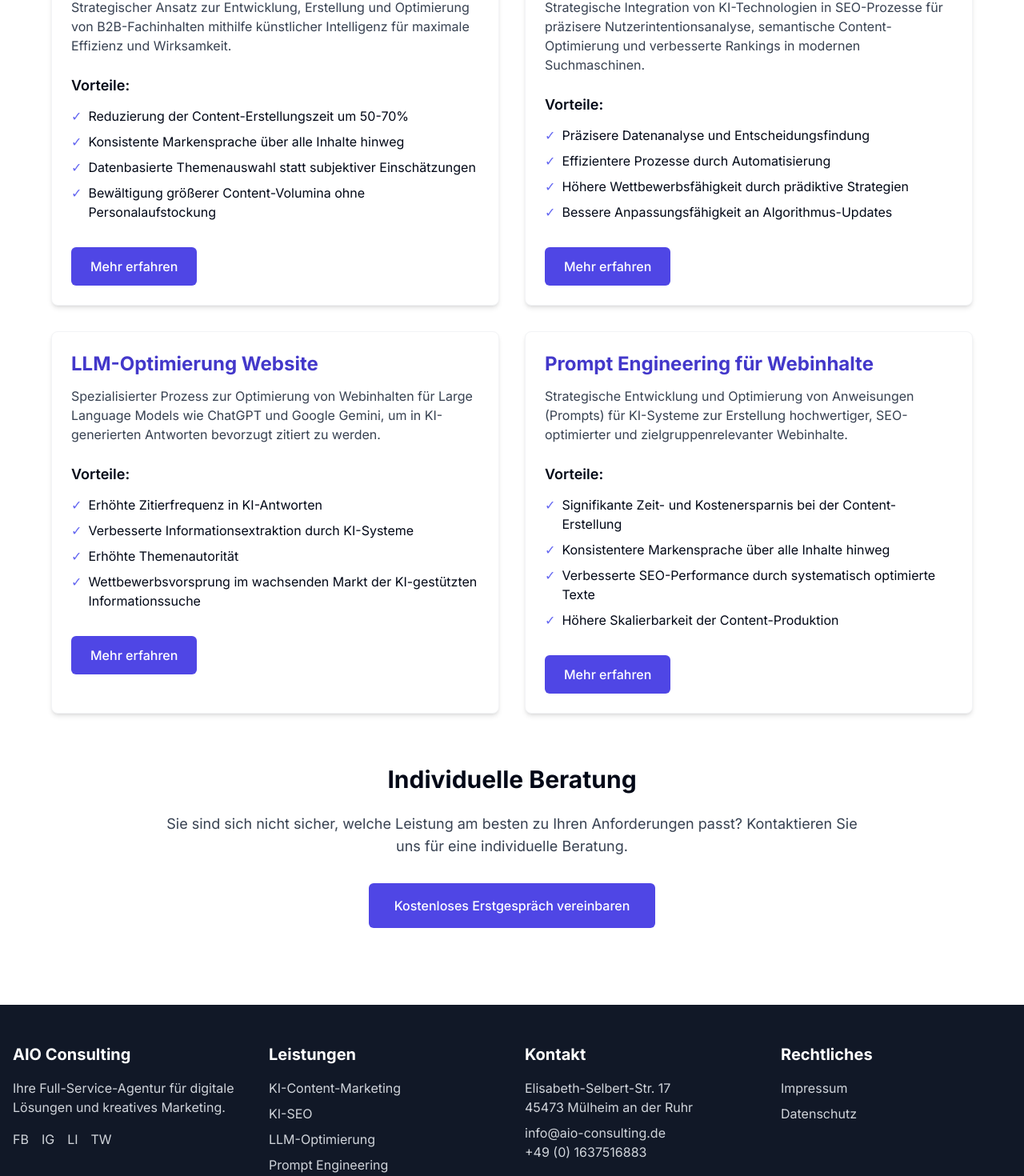
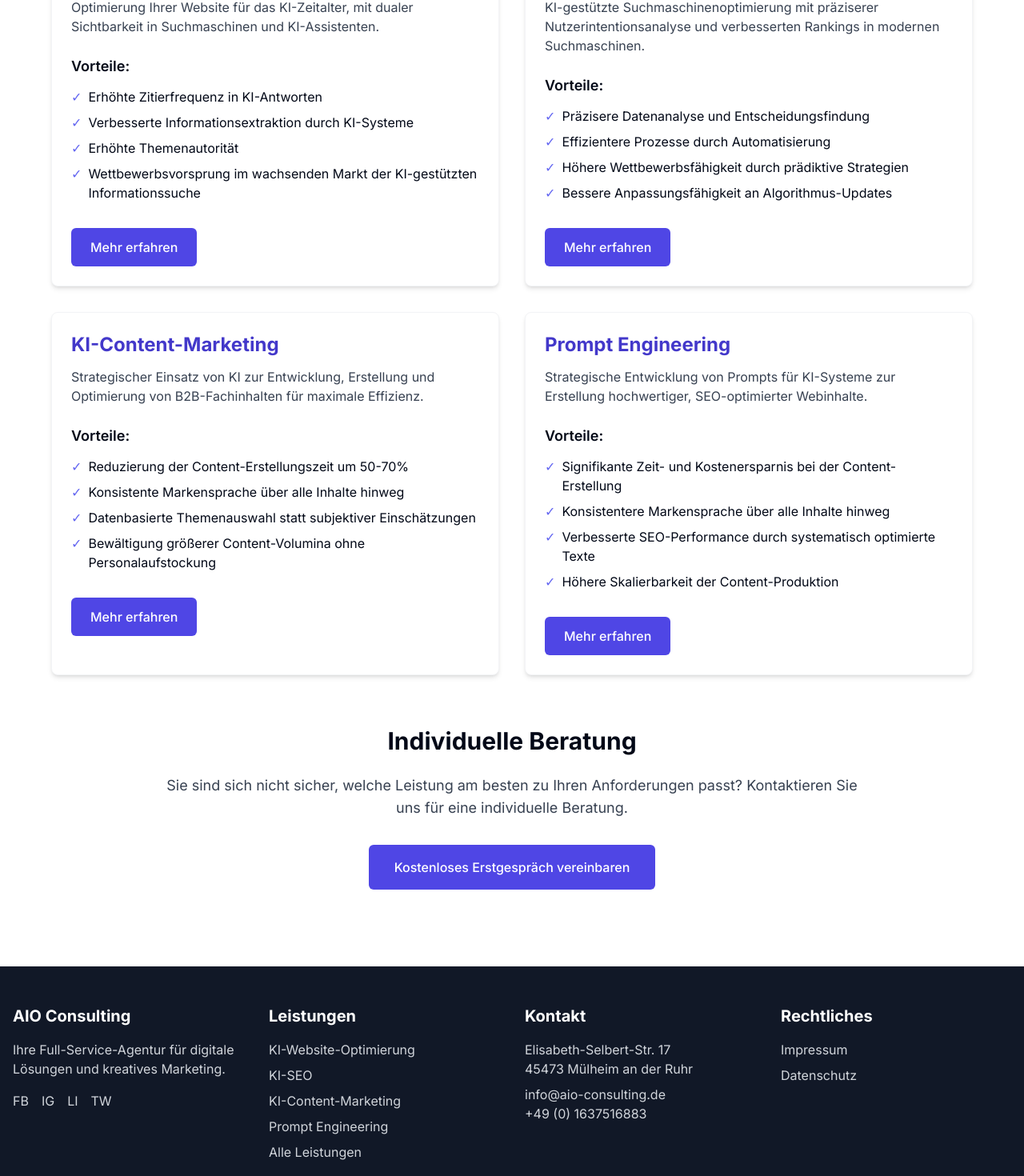
Before and after one commit to hanhoah/aio, a Next.js app: page /leistungen in a window 1280 px wide. Shown: the part 440-1910 px from the top of the page at 80% size. Built offline with nearby package versions, Linux system fonts and the light colour scheme.

Commit message:
Update: Automatischer Commit vor Deployment

```diff
--- a/app/leistungen/page.tsx
+++ b/app/leistungen/page.tsx
@@ -1,58 +1,12 @@
 import React from 'react';
 import { Metadata } from 'next';
 import Link from 'next/link';
+import { services } from '@/data/services';
 
 export const metadata: Metadata = {
   title: 'Unsere Leistungen | AIO Consulting',
   description: 'Entdecken Sie unsere spezialisierten Dienstleistungen für KI-Website-Optimierung, LLM-Optimierung, KI-SEO und Prompt Engineering.',
 };
-
-const services = [
-  {
-    id: 'ki-content-marketing',
-    title: 'KI-Content-Marketing B2B',
-    description: 'Strategischer Ansatz zur Entwicklung, Erstellung und Optimierung von B2B-Fachinhalten mithilfe künstlicher Intelligenz für maximale Effizienz und Wirksamkeit.',
-    benefits: [
-      'Reduzierung der Content-Erstellungszeit um 50-70%',
-      'Konsistente Markensprache über alle Inhalte hinweg',
-      'Datenbasierte Themenauswahl statt subjektiver Einschätzungen',
-      'Bewältigung größerer Content-Volumina ohne Personalaufstockung'
-    ]
-  },
-  {
-    id: 'ki-seo',
-    title: 'KI-gestützte Suchmaschinenoptimierung',
-    description: 'Strategische Integration von KI-Technologien in SEO-Prozesse für präzisere Nutzerintentionsanalyse, semantische Content-Optimierung und verbesserte Rankings in modernen Suchmaschinen.',
-    benefits: [
-      'Präzisere Datenanalyse und Entscheidungsfindung',
-      'Effizientere Prozesse durch Automatisierung',
-      'Höhere Wettbewerbsfähigkeit durch prädiktive Strategien',
-      'Bessere Anpassungsfähigkeit an Algorithmus-Updates'
-    ]
-  },
-  {
-    id: 'llm-optimierung',
-    title: 'LLM-Optimierung Website',
-    description: 'Spezialisierter Prozess zur Optimierung von Webinhalten für Large Language Models wie ChatGPT und Google Gemini, um in KI-generierten Antworten bevorzugt zitiert zu werden.',
-    benefits: [
-      'Erhöhte Zitierfrequenz in KI-Antworten',
-      'Verbesserte Informationsextraktion durch KI-Systeme',
-      'Erhöhte Themenautorität',
-      'Wettbewerbsvorsprung im wachsenden Markt der KI-gestützten Informationssuche'
-    ]
-  },
-  {
-    id: 'prompt-engineering',
-    title: 'Prompt Engineering für Webinhalte',
-    description: 'Strategische Entwicklung und Optimierung von Anweisungen (Prompts) für KI-Systeme zur Erstellung hochwertiger, SEO-optimierter und zielgruppenrelevanter Webinhalte.',
-    benefits: [
-      'Signifikante Zeit- und Kostenersparnis bei der Content-Erstellung',
-      'Konsistentere Markensprache über alle Inhalte hinweg',
-      'Verbesserte SEO-Performance durch systematisch optimierte Texte',
-      'Höhere Skalierbarkeit der Content-Produktion'
-    ]
-  }
-];
 
 export default function ServicesPage() {
   return (
@@ -77,7 +31,7 @@ export default function ServicesPage() {
 
                 <h3 className="font-semibold text-lg mb-3">Vorteile:</h3>
                 <ul className="space-y-2 mb-6">
-                  {service.benefits.map((benefit, index) => (
+                  {service.benefits?.map((benefit, index) => (
                     <li key={index} className="flex items-start">
                       <span className="text-indigo-500 mr-2">✓</span>
                       <span>{benefit}</span>
--- a/components/layout/footer.tsx
+++ b/components/layout/footer.tsx
@@ -3,6 +3,7 @@
 import React from "react"
 import Link from "next/link"
 import getLegalData from "@/lib/legal"
+import { services } from "@/data/services"
 
 const Footer = () => {
   const legal = getLegalData();
@@ -81,38 +82,16 @@ const Footer = () => {
           <div>
             <h3 className="text-xl font-bold mb-4">Leistungen</h3>
             <ul className="space-y-2">
-              <li>
-                <Link
-                  href="/leistungen/ki-content-marketing"
-                  className="text-gray-300 hover:text-white transition-colors"
-                >
-                  KI-Content-Marketing
-                </Link>
-              </li>
-              <li>
-                <Link
-                  href="/leistungen/ki-seo"
-                  className="text-gray-300 hover:text-white transition-colors"
-                >
-                  KI-SEO
-                </Link>
-              </li>
-              <li>
-                <Link
-                  href="/leistungen/llm-optimierung"
-                  className="text-gray-300 hover:text-white transition-colors"
-                >
-                  LLM-Optimierung
-                </Link>
-              </li>
-              <li>
-                <Link
-                  href="/leistungen/prompt-engineering"
-                  className="text-gray-300 hover:text-white transition-colors"
-                >
-                  Prompt Engineering
-                </Link>
-              </li>
+              {services.map(service => (
+                <li key={service.id}>
+                  <Link
+                    href={service.link}
+                    className="text-gray-300 hover:text-white transition-colors"
+                  >
+                    {service.title}
+                  </Link>
+                </li>
+              ))}
               <li>
                 <Link
                   href="/leistungen"
--- a/components/layout/header.tsx
+++ b/components/layout/header.tsx
@@ -5,6 +5,7 @@ import Link from "next/link"
 import { Menu, X, ChevronDown } from "lucide-react"
 import { Button } from "@/components/ui/button"
 import { cn } from "@/lib/utils"
+import { services } from "@/data/services"
 
 const Header = () => {
   const [isMenuOpen, setIsMenuOpen] = useState(false)
@@ -78,13 +79,11 @@ const NavLinks = ({ className, onClick, isMobile = false }: NavLinksProps) => {
     }
   }, [isMobile])
 
-  // Services dropdown items
-  const serviceItems = [
-    { href: "/leistungen/ki-content-marketing", label: "KI-Content-Marketing" },
-    { href: "/leistungen/ki-seo", label: "KI-SEO" },
-    { href: "/leistungen/llm-optimierung", label: "LLM-Optimierung" },
-    { href: "/leistungen/prompt-engineering", label: "Prompt Engineering" }
-  ]
+  // Services dropdown items - dynamically generated from services data
+  const serviceItems = services.map(service => ({
+    href: service.link,
+    label: service.title
+  }))
 
   // Toggle dropdown for mobile
   const handleServicesToggle = () => {
--- a/components/sections/services.tsx
+++ b/components/sections/services.tsx
@@ -1,16 +1,10 @@
 import React from "react"
-import {
-  Globe,
-  SmartphoneIcon,
-  BarChart3,
-  Search,
-  BrainCircuit,
-  ChevronRight
-} from "lucide-react"
+import { ChevronRight } from "lucide-react"
 import { Button } from "@/components/ui/button"
 import Link from "next/link"
+import { services as servicesData } from "@/data/services"
 
-type ServiceProps = {
+interface ServiceCardProps {
   icon: React.ReactNode
   title: string
   description: string
@@ -18,7 +12,7 @@ type ServiceProps = {
   isHighlighted?: boolean
 }
 
-const ServiceCard = ({ icon, title, description, link, isHighlighted = false }: ServiceProps) => {
+const ServiceCard = ({ icon, title, description, link, isHighlighted = false }: ServiceCardProps) => {
   return (
     <div className={`p-6 rounded-xl shadow-md border hover:shadow-xl hover:-translate-y-1 transition-all duration-300 group ${
       isHighlighted
@@ -44,39 +38,11 @@ const ServiceCard = ({ icon, title, description, link, isHighlighted = false }:
 }
 
 const Services = () => {
-  const services = [
-    {
-      icon: <BrainCircuit size={28} />,
-      title: "KI-Website-Optimierung",
-      description: "Optimierung Ihrer Website für das KI-Zeitalter, mit dualer Sichtbarkeit in Suchmaschinen und KI-Assistenten.",
-      link: "/leistungen/llm-optimierung",
-      isHighlighted: true
-    },
-    {
-      icon: <Search size={28} />,
-      title: "KI-SEO",
-      description: "KI-gestützte Suchmaschinenoptimierung mit präziserer Nutzerintentionsanalyse und verbesserten Rankings in modernen Suchmaschinen.",
-      link: "/leistungen/ki-seo"
-    },
-    {
-      icon: <Globe size={28} />,
-      title: "LLM-Optimierung",
-      description: "Spezialisierte Optimierung von Webinhalten für Large Language Models wie ChatGPT und Google Gemini.",
-      link: "/leistungen/llm-optimierung"
-    },
-    {
-      icon: <BarChart3 size={28} />,
-      title: "KI-Content-Marketing",
-      description: "Strategischer Einsatz von KI zur Entwicklung, Erstellung und Optimierung von B2B-Fachinhalten für maximale Effizienz.",
-      link: "/leistungen/ki-content-marketing"
-    },
-    {
-      icon: <SmartphoneIcon size={28} />,
-      title: "Prompt Engineering",
-      description: "Strategische Entwicklung von Prompts für KI-Systeme zur Erstellung hochwertiger, SEO-optimierter Webinhalte.",
-      link: "/leistungen/prompt-engineering"
-    }
-  ]
+  // Prepare the services data with the icon components
+  const services = servicesData.map(service => ({
+    ...service,
+    icon: <service.icon size={28} />
+  }))
 
   return (
     <section id="leistungen" className="py-20 bg-gradient-to-b from-blue-50 via-indigo-50/30 to-white">
@@ -84,15 +50,15 @@ const Services = () => {
         <div className="text-center mb-16">
           <h2 className="text-3xl md:text-4xl font-bold mb-4">Unsere Leistungen</h2>
           <p className="text-xl text-gray-600 max-w-3xl mx-auto">
-            Von der Konzeption bis zur Umsetzung bieten wir Ihnen alle Dienstleistungen aus einer Hand.
-            Spezialisiert auf <span className="text-primary font-medium">KI-basierte Lösungen</span> für die digitale Transformation.
+            Spezialisierte <span className="text-primary font-medium">KI-basierte Lösungen</span> für Ihre Website und Content-Strategie.
+            Optimieren Sie Ihre digitale Präsenz für Suchmaschinen und KI-Assistenten.
           </p>
         </div>
 
-        <div className="grid grid-cols-1 md:grid-cols-2 lg:grid-cols-3 xl:grid-cols-5 gap-6">
-          {services.map((service, index) => (
+        <div className="grid grid-cols-1 md:grid-cols-2 lg:grid-cols-2 xl:grid-cols-4 gap-6">
+          {services.map((service) => (
             <ServiceCard
-              key={index}
+              key={service.id}
               icon={service.icon}
               title={service.title}
               description={service.description}
@@ -104,8 +70,8 @@ const Services = () => {
 
         <div className="mt-16 text-center">
           <Button asChild size="lg">
-            <Link href="/#kontakt">
-              Unverbindliches Beratungsgespräch vereinbaren
+            <Link href="/leistungen">
+              Alle Leistungen entdecken
             </Link>
           </Button>
         </div>
--- /dev/null
+++ b/data/services.ts
@@ -0,0 +1,93 @@
+import {
+  Globe,
+  Search,
+  BrainCircuit,
+  PenSquare
+} from "lucide-react";
+
+export interface ServiceData {
+  id: string;
+  icon: any; // Using any for the Lucide icon component
+  title: string;
+  description: string;
+  link: string;
+  isHighlighted?: boolean;
+  benefits?: string[]; // Optional benefits for the service overview page
+}
+
+/**
+ * Central data source for all services offered by AIO Consulting
+ * This data is used across the website including:
+ * - Homepage service section
+ * - Services overview page
+ * - Navigation menus
+ */
+export const services: ServiceData[] = [
+  {
+    id: "llm-optimierung",
+    icon: BrainCircuit,
+    title: "KI-Website-Optimierung",
+    description: "Optimierung Ihrer Website für das KI-Zeitalter, mit dualer Sichtbarkeit in Suchmaschinen und KI-Assistenten.",
+    link: "/leistungen/llm-optimierung",
+    isHighlighted: true,
+    benefits: [
+      "Erhöhte Zitierfrequenz in KI-Antworten",
+      "Verbesserte Informationsextraktion durch KI-Systeme",
+      "Erhöhte Themenautorität",
+      "Wettbewerbsvorsprung im wachsenden Markt der KI-gestützten Informationssuche"
+    ]
+  },
+  {
+    id: "ki-seo",
+    icon: Search,
+    title: "KI-SEO",
+    description: "KI-gestützte Suchmaschinenoptimierung mit präziserer Nutzerintentionsanalyse und verbesserten Rankings in modernen Suchmaschinen.",
+    link: "/leistungen/ki-seo",
+    benefits: [
+      "Präzisere Datenanalyse und Entscheidungsfindung",
+      "Effizientere Prozesse durch Automatisierung",
+      "Höhere Wettbewerbsfähigkeit durch prädiktive Strategien",
+      "Bessere Anpassungsfähigkeit an Algorithmus-Updates"
+    ]
+  },
+  {
+    id: "ki-content-marketing",
+    icon: Globe,
+    title: "KI-Content-Marketing",
+    description: "Strategischer Einsatz von KI zur Entwicklung, Erstellung und Optimierung von B2B-Fachinhalten für maximale Effizienz.",
+    link: "/leistungen/ki-content-marketing",
+    benefits: [
+      "Reduzierung der Content-Erstellungszeit um 50-70%",
+      "Konsistente Markensprache über alle Inhalte hinweg",
+      "Datenbasierte Themenauswahl statt subjektiver Einschätzungen",
+      "Bewältigung größerer Content-Volumina ohne Personalaufstockung"
+    ]
+  },
+  {
+    id: "prompt-engineering",
+    icon: PenSquare,
+    title: "Prompt Engineering",
+    description: "Strategische Entwicklung von Prompts für KI-Systeme zur Erstellung hochwertiger, SEO-optimierter Webinhalte.",
+    link: "/leistungen/prompt-engineering",
+    benefits: [
+      "Signifikante Zeit- und Kostenersparnis bei der Content-Erstellung",
+      "Konsistentere Markensprache über alle Inhalte hinweg",
+      "Verbesserte SEO-Performance durch systematisch optimierte Texte",
+      "Höhere Skalierbarkeit der Content-Produktion"
+    ]
+  }
+];
+
+/**
+ * Helper function to get a specific service by ID
+ */
+export function getServiceById(id: string): ServiceData | undefined {
+  return services.find(service => service.id === id);
+}
+
+/**
+ * Helper function to get all service IDs
+ */
+export function getAllServiceIds(): string[] {
+  return services.map(service => service.id);
+}
```
